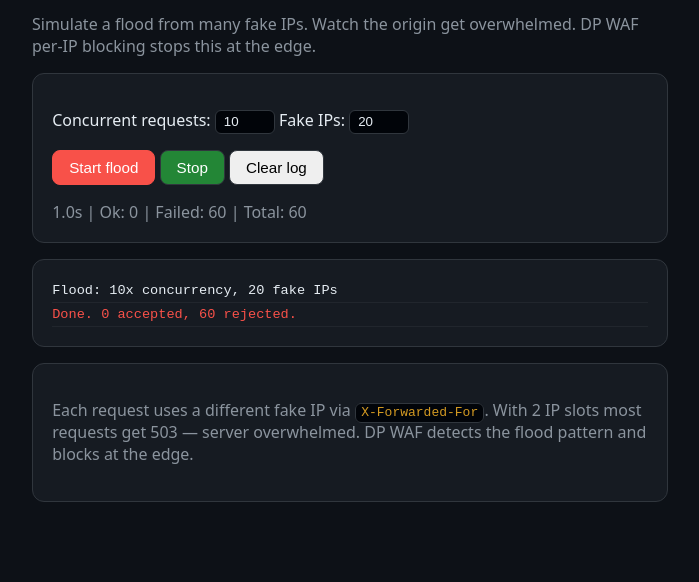
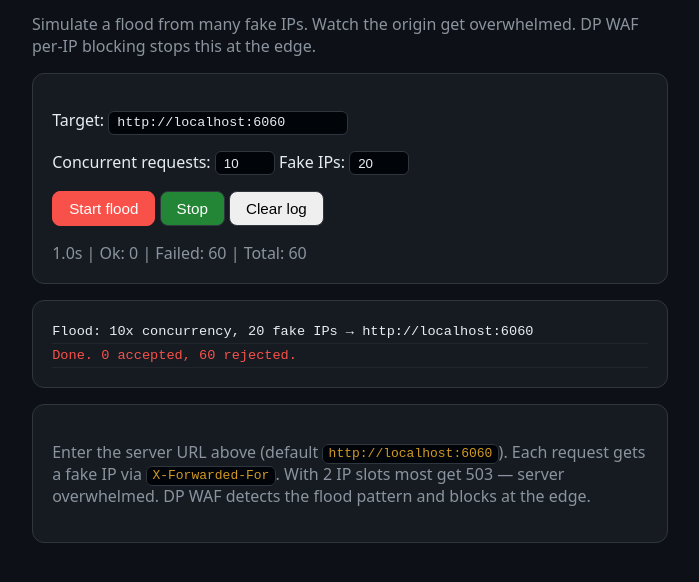
Before and after one commit to Hengc0de/practicewafandloadbalancer, a website: page public/flood.html in a window 1280 px wide. Both pictures are taken after a click on the button "Start flood". Shown: the part 84-666 px from the top of the page, without its empty margins (290-989 px from the left). Drawn offline with Linux system fonts and the light colour scheme; no server answers.

Commit message:
fix(flood): add target URL input so user can specify server to flood

```diff
--- a/public/flood.html
+++ b/public/flood.html
@@ -26,6 +26,10 @@
 
 <div class="card">
   <p>
+    Target:
+    <input type="text" id="targetUrl" value="http://localhost:6060" style="width:240px;background:#010409;color:#e6edf3;border:1px solid #30363d;border-radius:6px;padding:.2rem .5rem;font-family:monospace">
+  </p>
+  <p>
     Concurrent requests:
     <input type="number" id="concurrency" value="10" min="1" max="100" style="width:60px;background:#010409;color:#e6edf3;border:1px solid #30363d;border-radius:6px;padding:.2rem .5rem">
     Fake IPs:
@@ -42,7 +46,7 @@
 <div class="card log" id="log"></div>
 
 <div class="card">
-  <p class="muted">Each request uses a different fake IP via <code>X-Forwarded-For</code>. With 2 IP slots most requests get 503 — server overwhelmed. DP WAF detects the flood pattern and blocks at the edge.</p>
+  <p class="muted">Enter the server URL above (default <code>http://localhost:6060</code>). Each request gets a fake IP via <code>X-Forwarded-For</code>. With 2 IP slots most get 503 — server overwhelmed. DP WAF detects the flood pattern and blocks at the edge.</p>
 </div>
 
 <script>
@@ -71,9 +75,9 @@ document.getElementById('startBtn').onclick = async () => {
 
   const concurrency = parseInt(document.getElementById('concurrency').value) || 10;
   const ipCount = parseInt(document.getElementById('ipCount').value) || 20;
-  const target = 'http://localhost:6060';
+  const target = document.getElementById('targetUrl').value.trim() || 'http://localhost:6060';
 
-  log(`Flood: ${concurrency}x concurrency, ${ipCount} fake IPs`);
+  log(`Flood: ${concurrency}x concurrency, ${ipCount} fake IPs → ${target}`);
   let ok = 0, fail = 0, total = 0, startTime = Date.now();
 
   async function sendOne(ip) {
```
